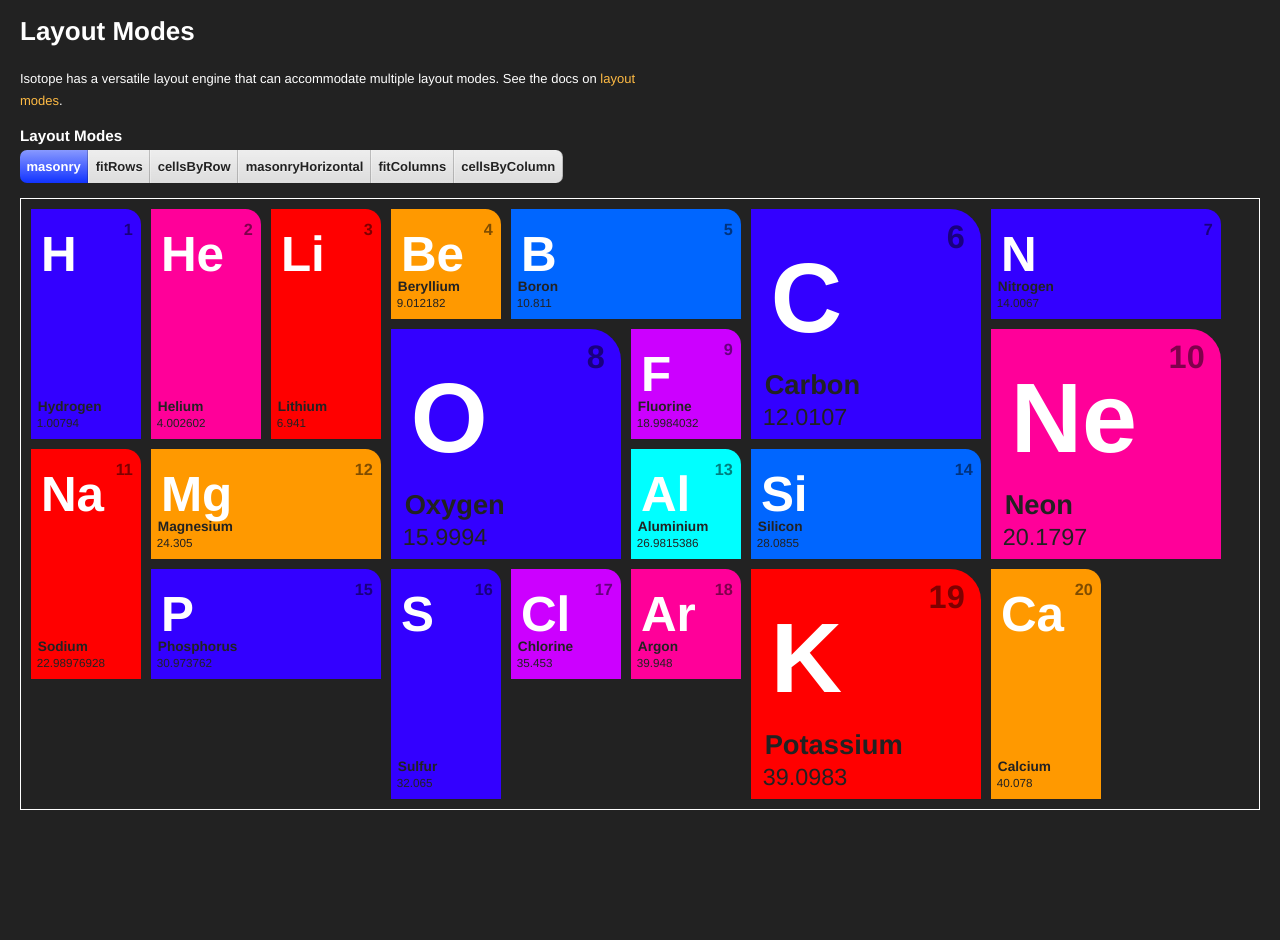
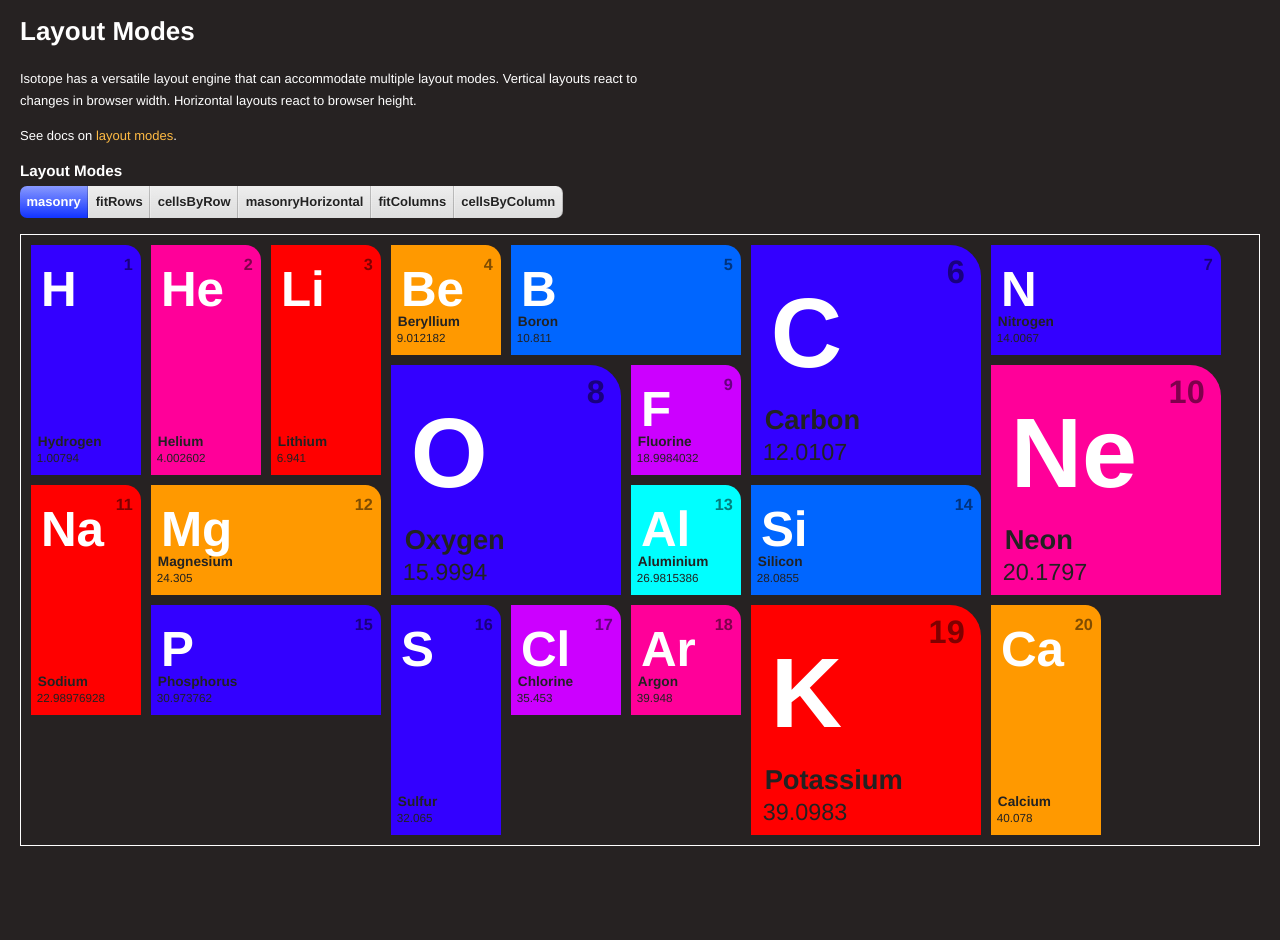
Before and after one commit to metafizzy/isotope, a Jekyll site: the page built from _posts/demos/2010-12-29-layout-modes.html, in a window 1280 px wide. Built offline with Jekyll 4.4.1, drawn with Linux system fonts in a browser that asks for light colours.

Commit message:
docs : copy edits and additions

```diff
--- a/_posts/demos/2010-12-29-layout-modes.html
+++ b/_posts/demos/2010-12-29-layout-modes.html
@@ -6,9 +6,8 @@ related: layouts
 ---
 
   <section id="copy">
-
-    <p>Isotope has a versatile layout engine that can accommodate multiple layout modes. See the docs on <a href="../docs/layout-modes.html">layout modes</a>.</p>
-
+    <p>Isotope has a versatile layout engine that can accommodate multiple layout modes. Vertical layouts react to changes in browser width. Horizontal layouts react to browser height.</p>
+    <p>See docs on <a href="../docs/layout-modes.html">layout modes</a>.</p>
   </section>
 
   <section id="options" class="clearfix">
--- a/_posts/demos/2011-01-02-adding-items.html
+++ b/_posts/demos/2011-01-02-adding-items.html
@@ -8,6 +8,7 @@ related: methods
   <section id="copy">
     <p>The <code>insert</code> method will append, add items to the widget, filter, sort, and then layout all items</p>
     <p>The <code>appended</code> method adds items to the widget, and then lays out only the new items.</p>
+    <p>See docs on <a href="../docs/adding-items.html">adding items</a>.</p>
   </section>
 
   <section id="options">
--- a/_posts/docs/2010-12-03-options.mdown
+++ b/_posts/docs/2010-12-03-options.mdown
@@ -207,7 +207,7 @@ The style applied to item elements made visible by Filtering.
 
 In addition the general options listed above, certain layout modes each have their own options. In order to avoid conflict, these options are set with an option that matches the name of the layout mode.
 
-See [Layout modes](layout-modes.html) for each layout mode's available options.
+See docs on [layout modes](layout-modes.html) for each layout mode's available options.
 
 For example, if your layout switched from `masonry` to `cellsByRow`:
 
--- a/css/style.css
+++ b/css/style.css
@@ -11,7 +11,7 @@ body {
   font-family: 'Helvetica Neue', Arial, sans-serif;
   font-size: 13px;
   line-height: 1.7em;
-  background: #222;
+  background: #262222;
   color: #FFF;
 }
 
```
Also changed, not shown: _posts/docs/2010-12-02-getting-started.mdown (+21 -1 lines), _posts/docs/2010-12-11-troubleshooting.mdown (added, +12 -0 lines).
